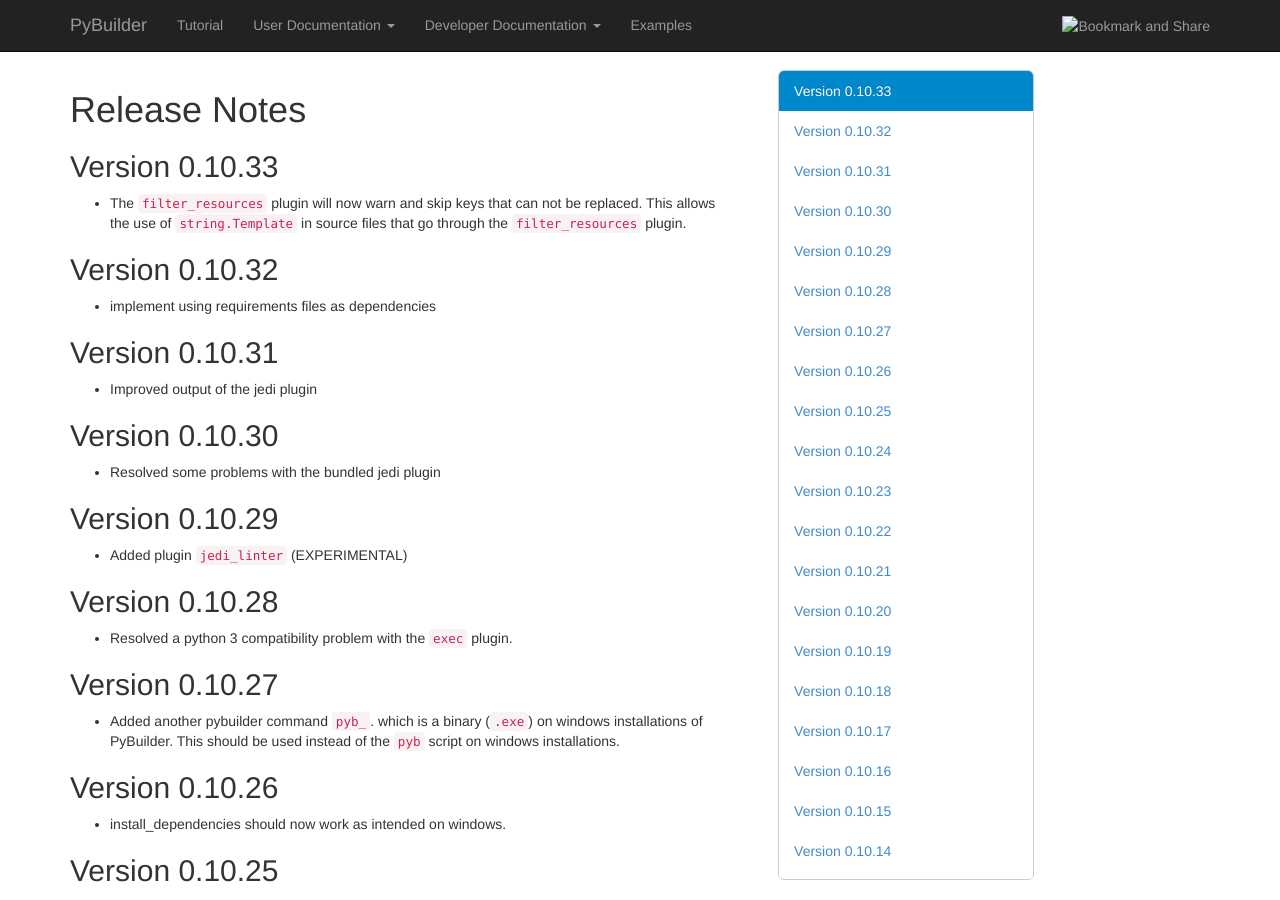
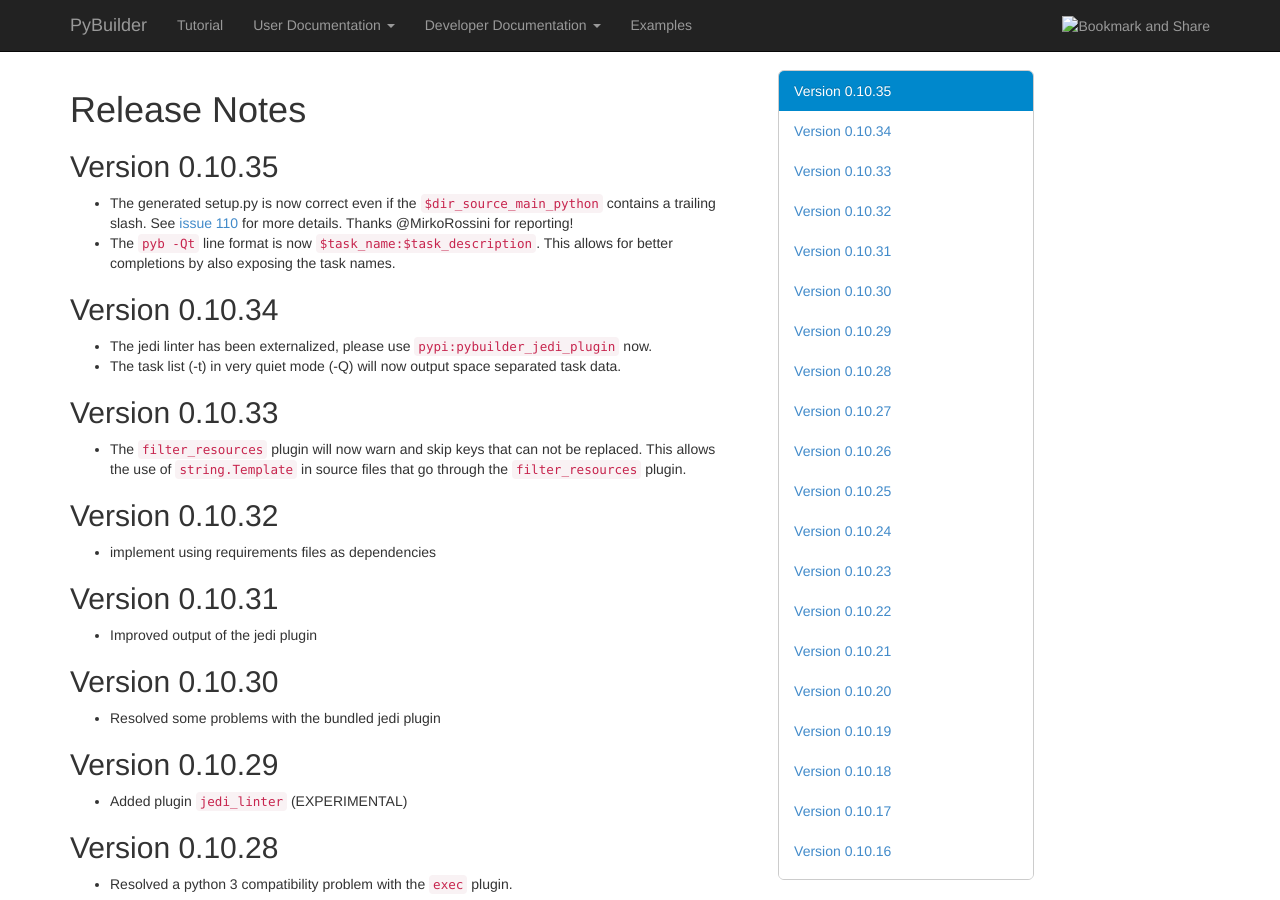
Before and after one commit to pybuilder/pybuilder.github.io, a Jekyll site: the page built from releasenotes/index.md, in a window 1280 px wide and 900 px high. Built offline with Jekyll 4.4.1, drawn with Linux system fonts in a browser that asks for light colours; nearby versions of some CDN libraries.

Commit message:
Update index.md

```diff
--- a/releasenotes/index.md
+++ b/releasenotes/index.md
@@ -4,6 +4,18 @@
 ---
 
 # Release Notes
+
+## Version 0.10.35
+* The generated setup.py is now correct even if the `$dir_source_main_python` contains a trailing slash.
+  See [issue 110](https://github.com/pybuilder/pybuilder/issues/110) for more details.
+  Thanks @MirkoRossini for reporting!
+* The `pyb -Qt` line format is now `$task_name:$task_description`.
+  This allows for better completions by also exposing the task names.
+
+## Version 0.10.34
+* The jedi linter has been externalized, please use `pypi:pybuilder_jedi_plugin` now.
+* The task list (-t) in very quiet mode (-Q) will now output space separated task data.
+
 
 ## Version 0.10.33
 * The `filter_resources` plugin will now warn and skip keys that can not be replaced. This allows the use of `string.Template` in source files that go through the `filter_resources` plugin.
```
